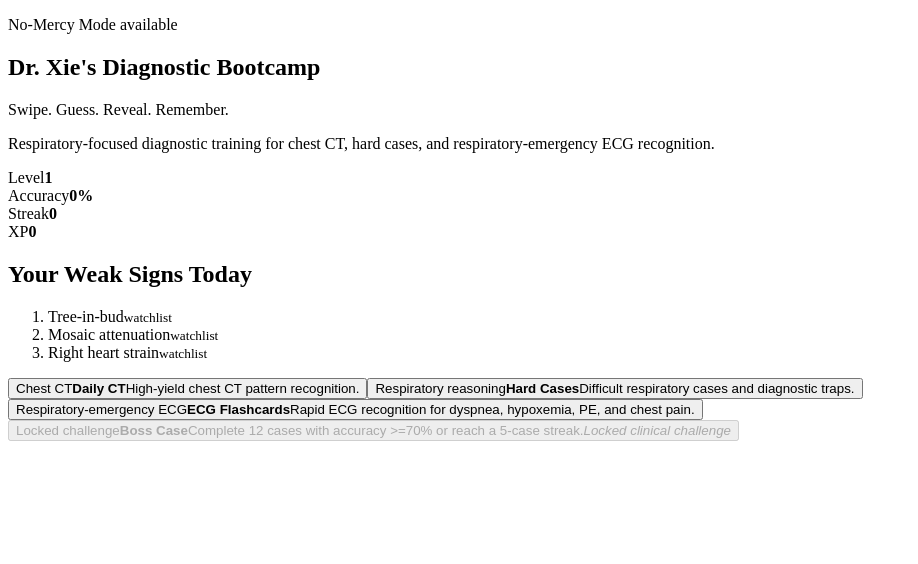
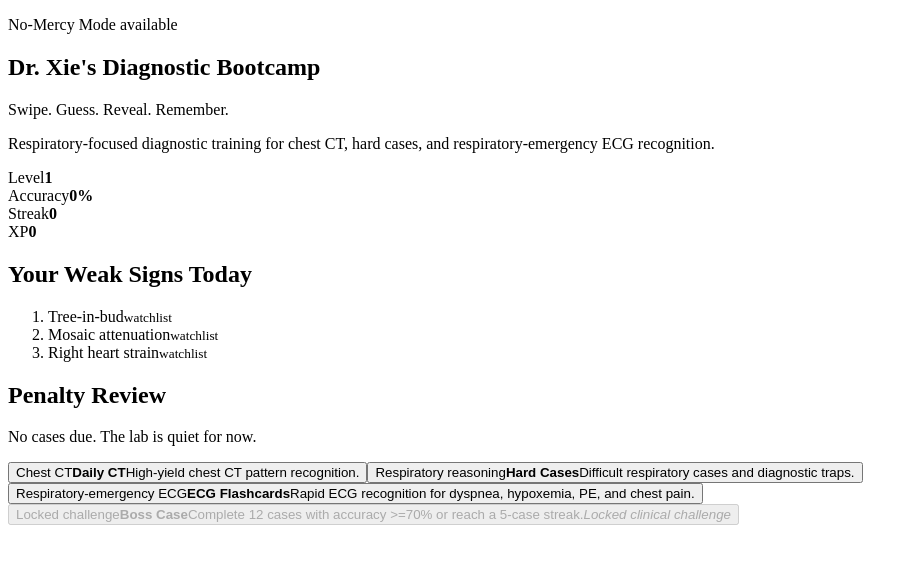
Before and after one commit to miaomiaowu1988/no-mercy-reading-lab, a React (Vite) app: page / in a window 1280 px wide. Shown: the top 564 px of the page, without its empty margins (0-918 px from the left). Built offline with nearby package versions, Linux system fonts and the light colour scheme; the HTML template or start-up script is replaced by a standard one.

Commit message:
Add penalty review panel

```diff
--- a/src/App.jsx
+++ b/src/App.jsx
@@ -3,6 +3,7 @@ import Dashboard from './components/Dashboard.jsx';
 import TrainingCard from './components/TrainingCard.jsx';
 import { demoCases } from './data/cases.js';
 import {
+  getDueReviewItems,
   getStats,
   getWeakSigns,
   isBossUnlocked,
@@ -17,6 +18,11 @@ export default function App() {
   const [progress, setProgress] = useState(() => loadProgress());
   const stats = useMemo(() => getStats(progress), [progress]);
   const weakSigns = useMemo(() => getWeakSigns(progress), [progress]);
+  const dueReviewItems = useMemo(() => getDueReviewItems(progress), [progress]);
+  const casesById = useMemo(
+    () => Object.fromEntries(demoCases.map((caseItem) => [caseItem.id, caseItem])),
+    []
+  );
   const bossUnlocked = useMemo(() => isBossUnlocked(progress), [progress]);
 
   const moduleCases = useMemo(() => {
@@ -64,6 +70,8 @@ export default function App() {
       <Dashboard
         stats={stats}
         weakSigns={weakSigns}
+        dueReviewItems={dueReviewItems}
+        casesById={casesById}
         bossUnlocked={bossUnlocked}
         onSelectModule={selectModule}
       />
--- a/src/components/Dashboard.jsx
+++ b/src/components/Dashboard.jsx
@@ -1,4 +1,5 @@
 import ModuleCard from './ModuleCard.jsx';
+import PenaltyReview from './PenaltyReview.jsx';
 import ProgressPanel from './ProgressPanel.jsx';
 import WeakSignsPanel from './WeakSignsPanel.jsx';
 
@@ -20,7 +21,7 @@ const modules = [
   }
 ];
 
-export default function Dashboard({ stats, weakSigns, bossUnlocked, onSelectModule }) {
+export default function Dashboard({ stats, weakSigns, dueReviewItems, casesById, bossUnlocked, onSelectModule }) {
   return (
     <div className="dashboard">
       <section className="hero-panel">
@@ -34,6 +35,7 @@ export default function Dashboard({ stats, weakSigns, bossUnlocked, onSelectModu
 
       <ProgressPanel stats={stats} />
       <WeakSignsPanel weakSigns={weakSigns} />
+      <PenaltyReview dueItems={dueReviewItems} casesById={casesById} />
 
       <section className="module-grid" aria-label="Training modules">
         {modules.map((module) => (
--- /dev/null
+++ b/src/components/PenaltyReview.jsx
@@ -0,0 +1,24 @@
+export default function PenaltyReview({ dueItems, casesById }) {
+  return (
+    <section className="panel penalty-panel">
+      <h2>Penalty Review</h2>
+      {dueItems.length === 0 ? (
+        <p className="muted">No cases due. The lab is quiet for now.</p>
+      ) : (
+        <ul className="review-list">
+          {dueItems.map((item) => {
+            const caseItem = casesById[item.caseId];
+            return (
+              <li key={item.caseId}>
+                <strong>{caseItem?.title || item.caseId}</strong>
+                <span>
+                  Stage {item.reviewStage + 1}/3 · {item.mastery_status}
+                </span>
+              </li>
+            );
+          })}
+        </ul>
+      )}
+    </section>
+  );
+}
```
